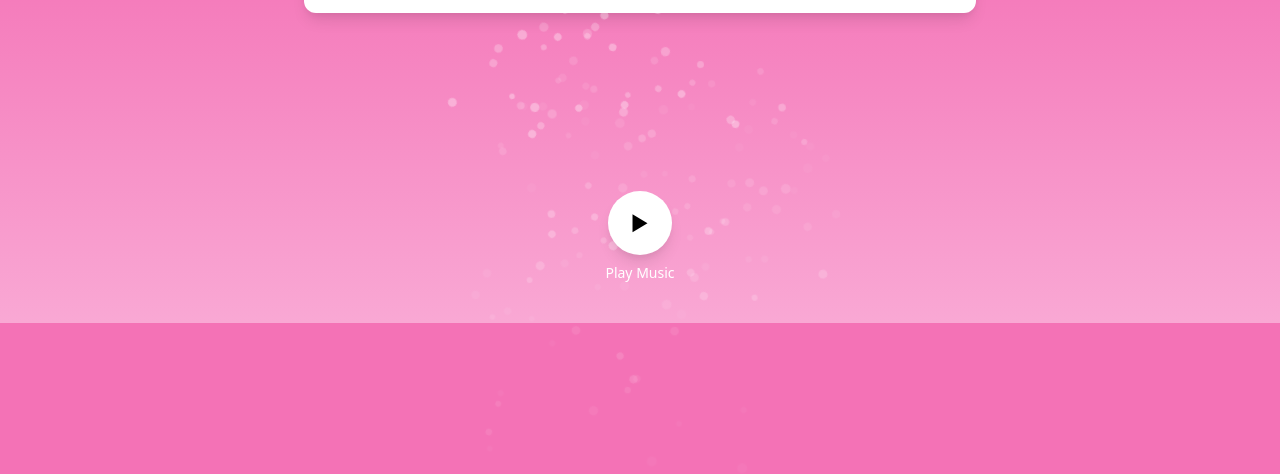
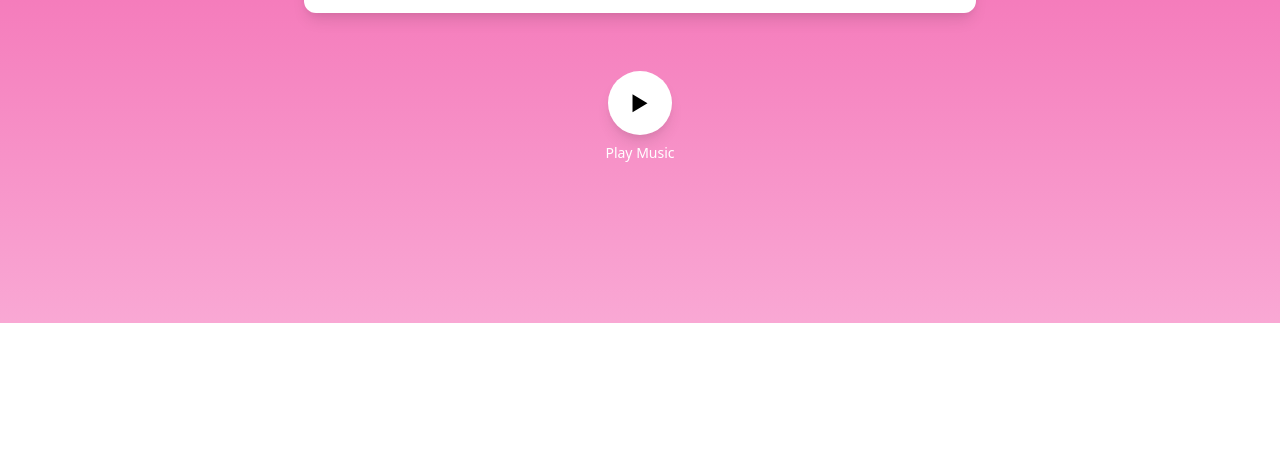
Before and after one commit to iamvanshkumar/happy-birthday-for-u, a website: page index.html in a window 1280 px wide. Shown: the part 477-951 px from the top of the page. After the commit the page ends 800 px from the top, so only its background shows below. Drawn offline with nearby package versions, Linux system fonts and the light colour scheme; animation ran at ten frames a second.

Commit message:
fixed layout

```diff
--- a/index.html
+++ b/index.html
@@ -27,7 +27,7 @@
     </div>
 
     <!-- Play Button and Text -->
-    <div class="absolute bottom-10 flex flex-col justify-center items-center">
+    <div class="absolute bottom-40 flex flex-col justify-center items-center">
         <div id="playBtn" class="w-16 h-16 bg-white rounded-full flex justify-center items-center cursor-pointer shadow-lg">
             <i id="playIcon" class='bx bx-play text-black text-4xl'></i>
         </div>
@@ -92,7 +92,7 @@
                     opacity: 0,
                     scale: Math.random() * 0.5 + 0.5,
                     rotation: Math.random() * 360,
-                    duration: 10,
+                    duration: 5,
                     ease: "power4.out",
                     onComplete: () => confetti.remove()
                 });
@@ -100,7 +100,7 @@
         }
 
         // Trigger party poppers every 5 seconds
-        setInterval(partyPopperEffect, 500);
+        setInterval(partyPopperEffect, 5000);
 
         // Update countdown every second
         setInterval(updateCountdown, 1000);
```
